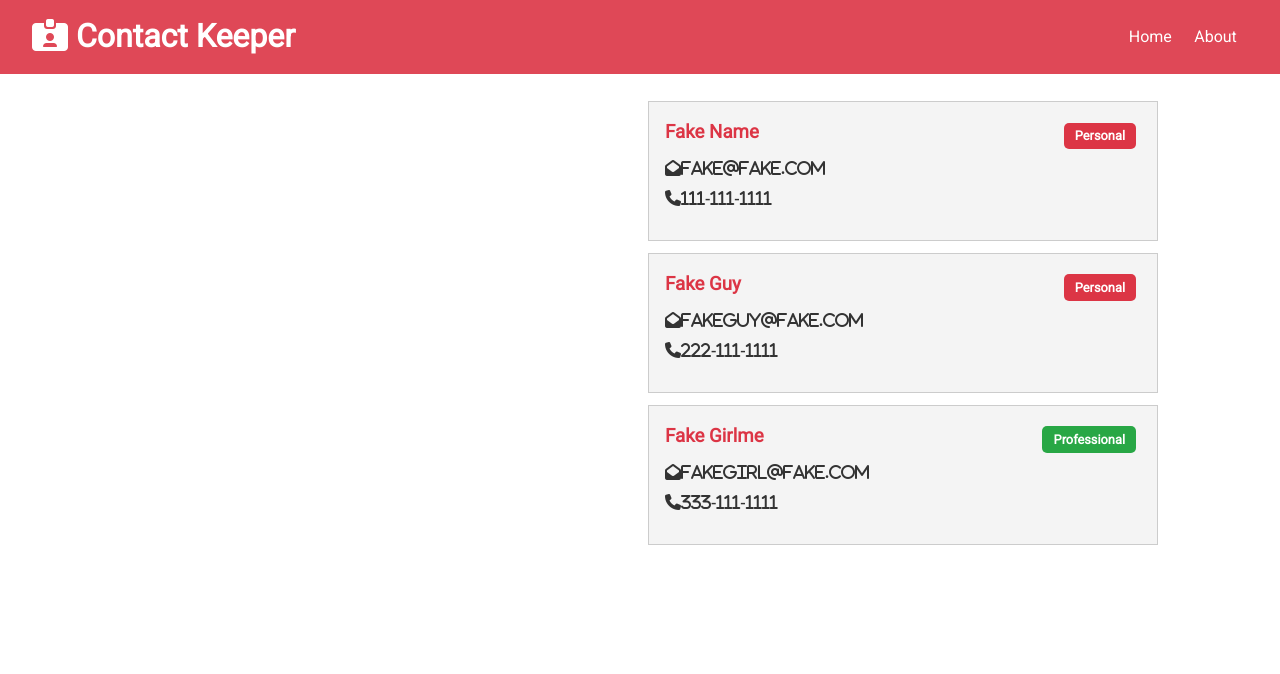
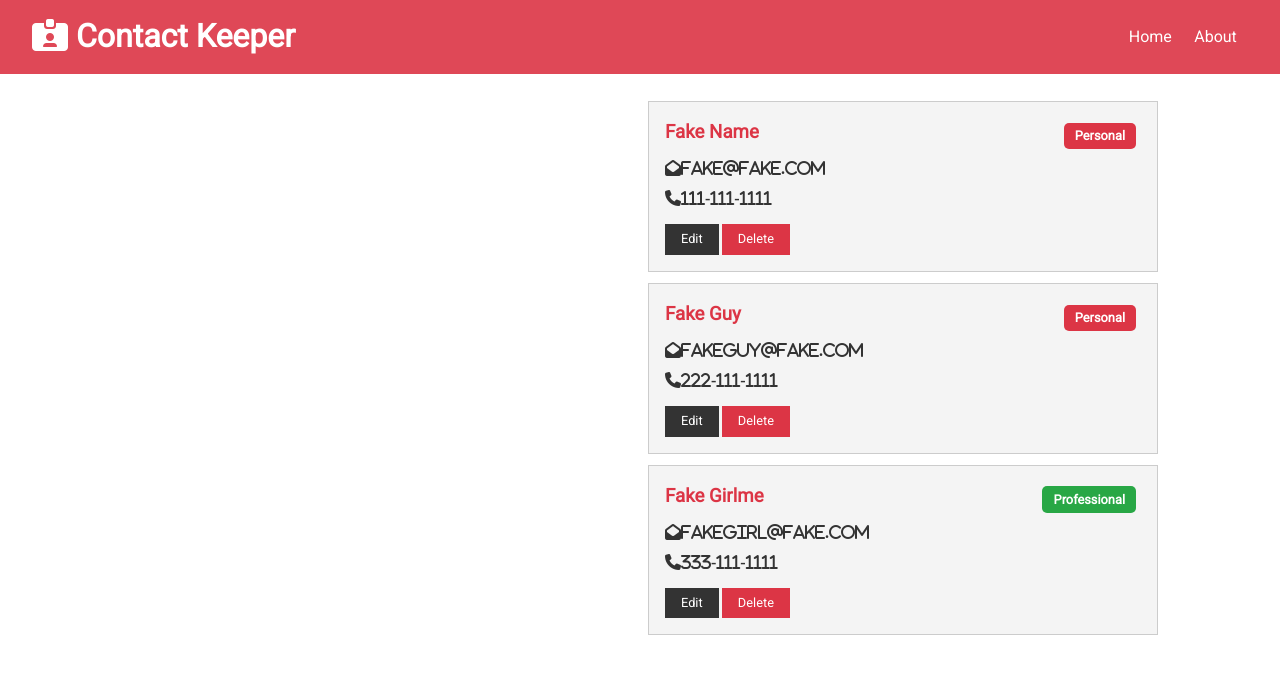
Before and after one commit to RdotSilva/MERN-MyBook-Contact-Manager, a React (Create React App) app in the folder client/: page / in a window 1280 px wide. Shown: the top 674 px of the page. Built offline with nearby package versions, Linux system fonts and the light colour scheme.

Commit message:
Add edit and delete buttons

```diff
--- a/client/src/components/contacts/ContactItem.js
+++ b/client/src/components/contacts/ContactItem.js
@@ -28,6 +28,10 @@ const ContactItem = ({ contact }) => {
 					</li>
 				)}
 			</ul>
+			<p>
+				<button className="btn btn-dark btn-sm">Edit</button>
+				<button className="btn btn-danger btn-sm">Delete</button>
+			</p>
 		</div>
 	);
 };
```
